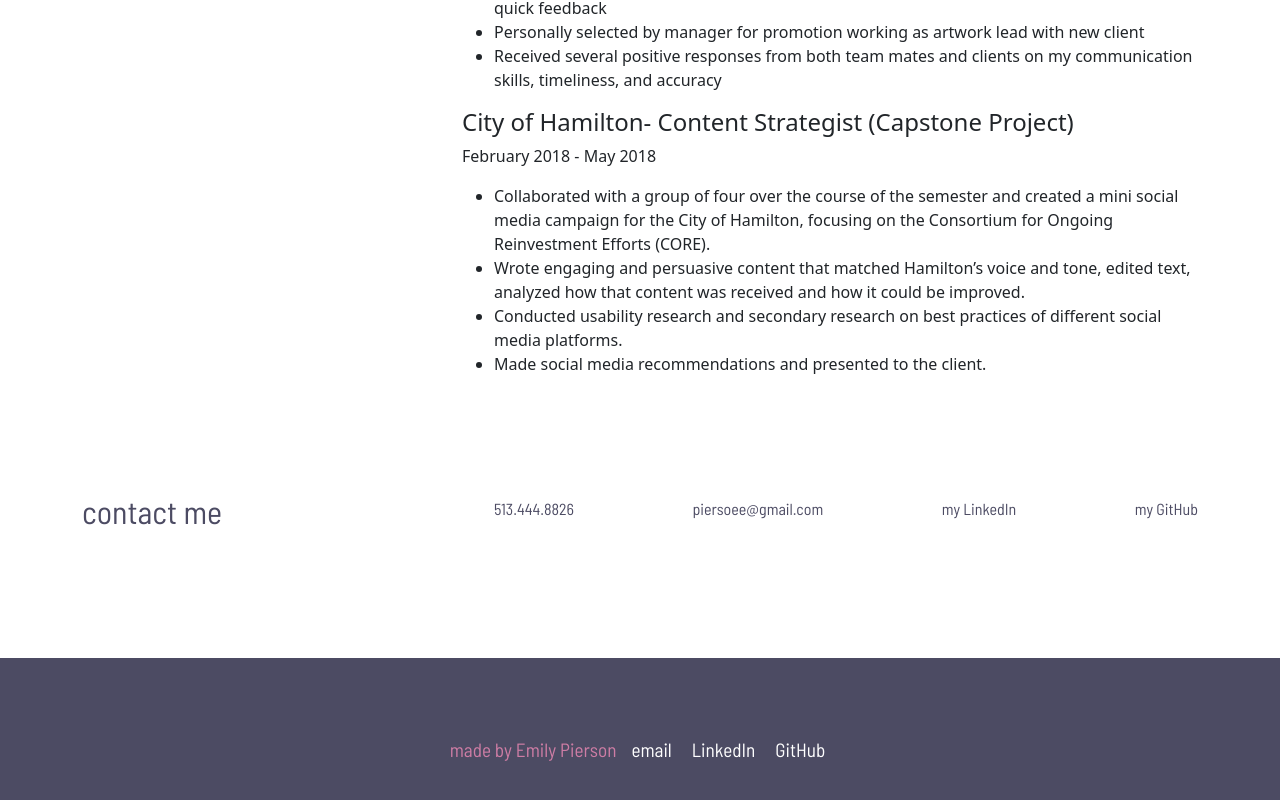
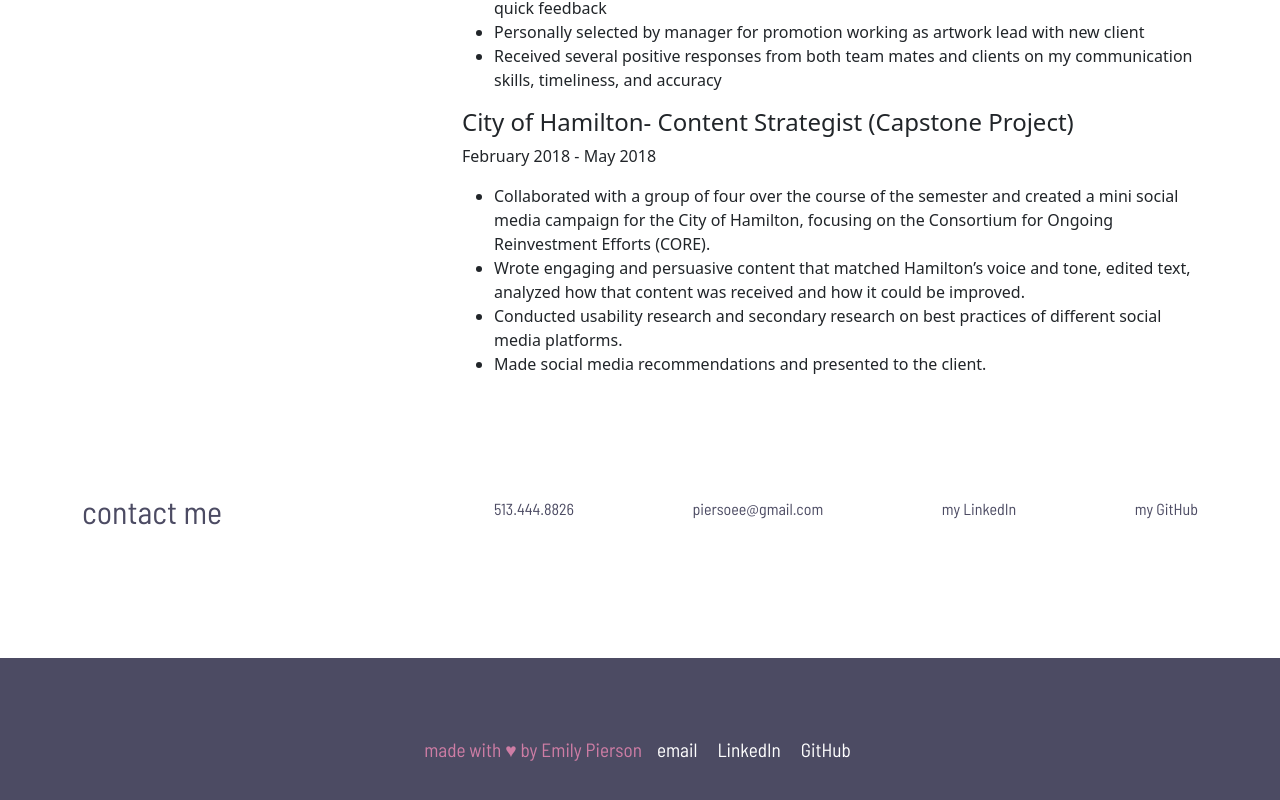
Before and after one commit to emilypier/portfolio-project, a plain HTML site: page index.html in a window 1280 px wide. Shown: the part 3016-3816 px from the top of the page. Drawn offline with nearby package versions, Linux system fonts and the light colour scheme.

Commit message:
edited footer

```diff
--- a/index.html
+++ b/index.html
@@ -273,7 +273,7 @@
   <footer class="footer">
     <ul>
       <li>
-        <p>made by Emily Pierson</p>
+        <p>made with <span aria="heart">♥</span> by Emily Pierson</p>
       </li>
       <li>
         <a href="mailto:piersoee@gmail.com">email</a>
```
